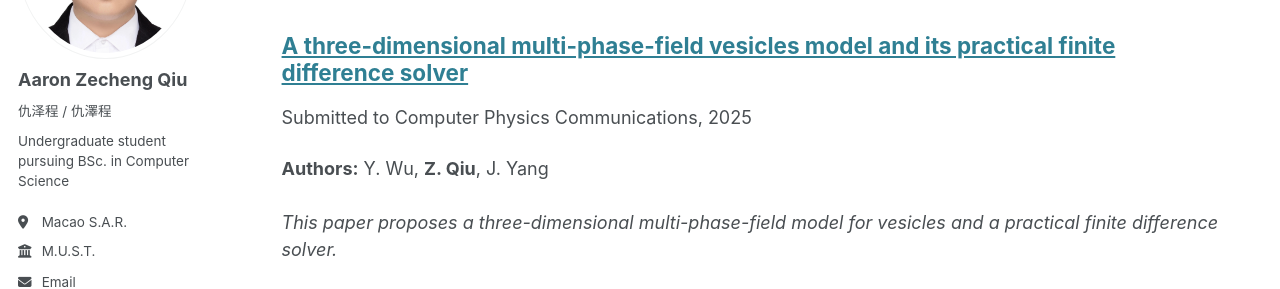
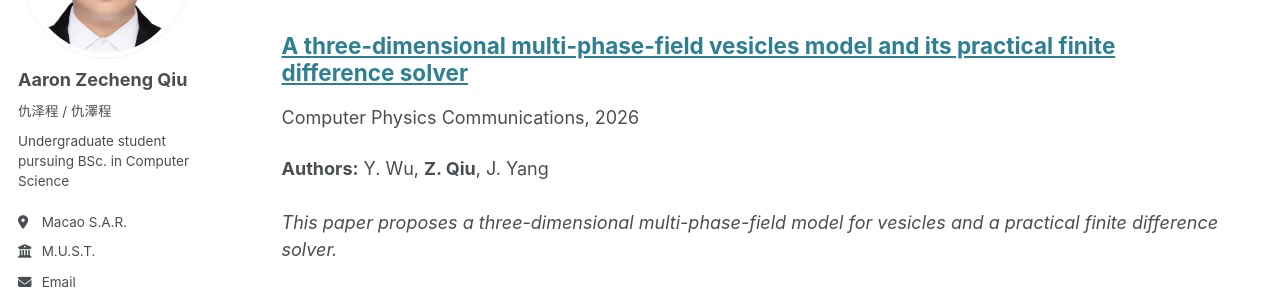
Before and after one commit to aaron-z-chiu/aaron-z-chiu.github.io, a Jekyll site: the page built from _pages/publications.html, in a window 1280 px wide and 955 px high. Shown: the part 238-527 px from the top of the window. Built offline with Jekyll 4.4.1, drawn with Linux system fonts in a browser that asks for light colours; some web fonts are replaced.

Commit message:
publication

```diff
--- a/_publications/2025-08-25-3d-vesicles-model.md
+++ b/_publications/2025-08-25-3d-vesicles-model.md
@@ -4,8 +4,8 @@ collection: publications
 category: manuscripts
 permalink: /publication/2025-08-25-3d-vesicles-model
 excerpt: '<b>Authors:</b> Y. Wu, <b>Z. Qiu</b>, J. Yang<br><br><i>This paper proposes a three-dimensional multi-phase-field model for vesicles and a practical finite difference solver.</i>'
-date: 2025-08-25
-venue: 'Submitted to Computer Physics Communications'
+date: 2026-1-22
+venue: 'Computer Physics Communications'
 # slidesurl: ''
 # paperurl: ''
 codeurl: 'https://github.com/aaron-z-chiu/multiple-vesicles'
```
